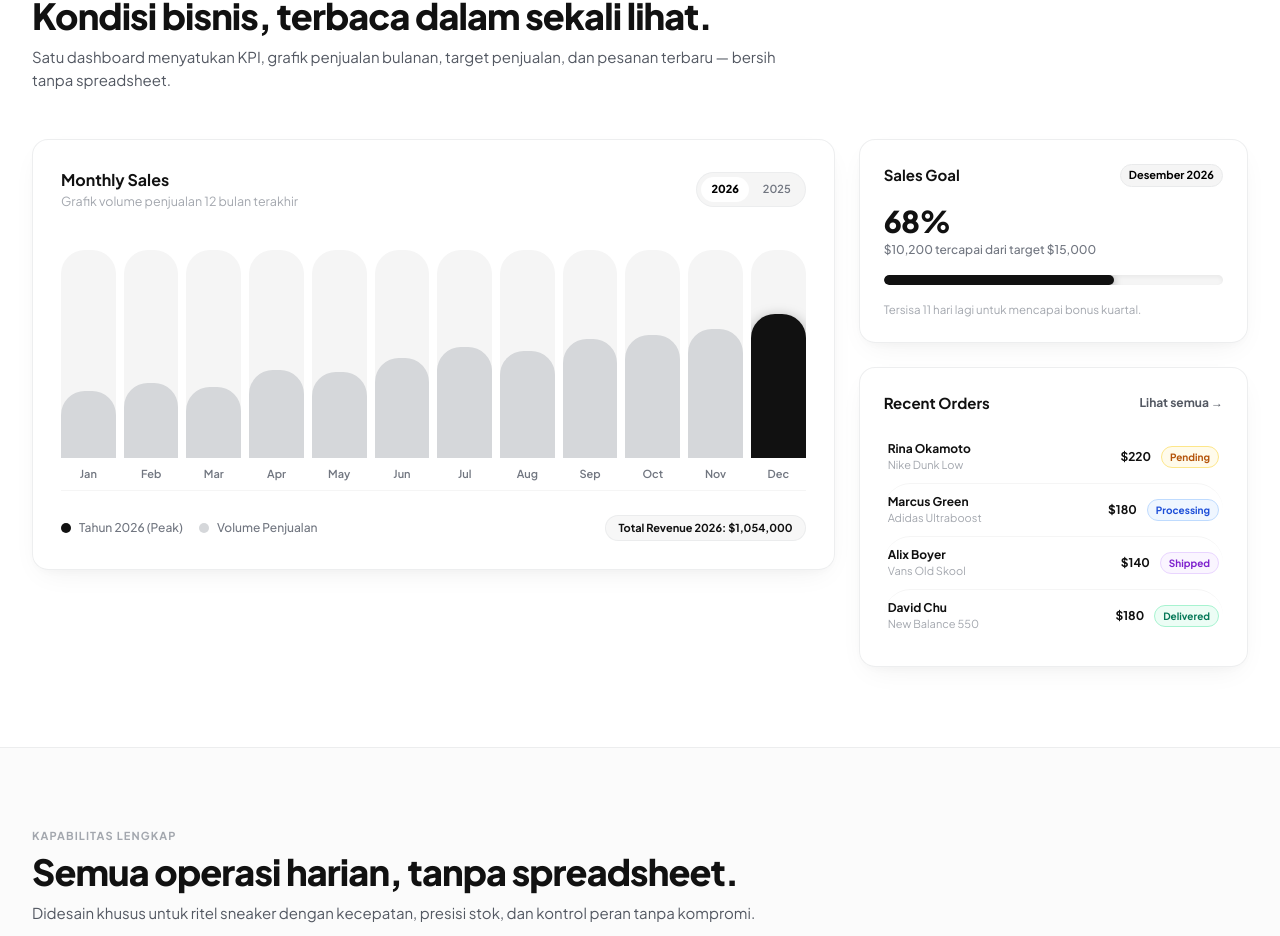
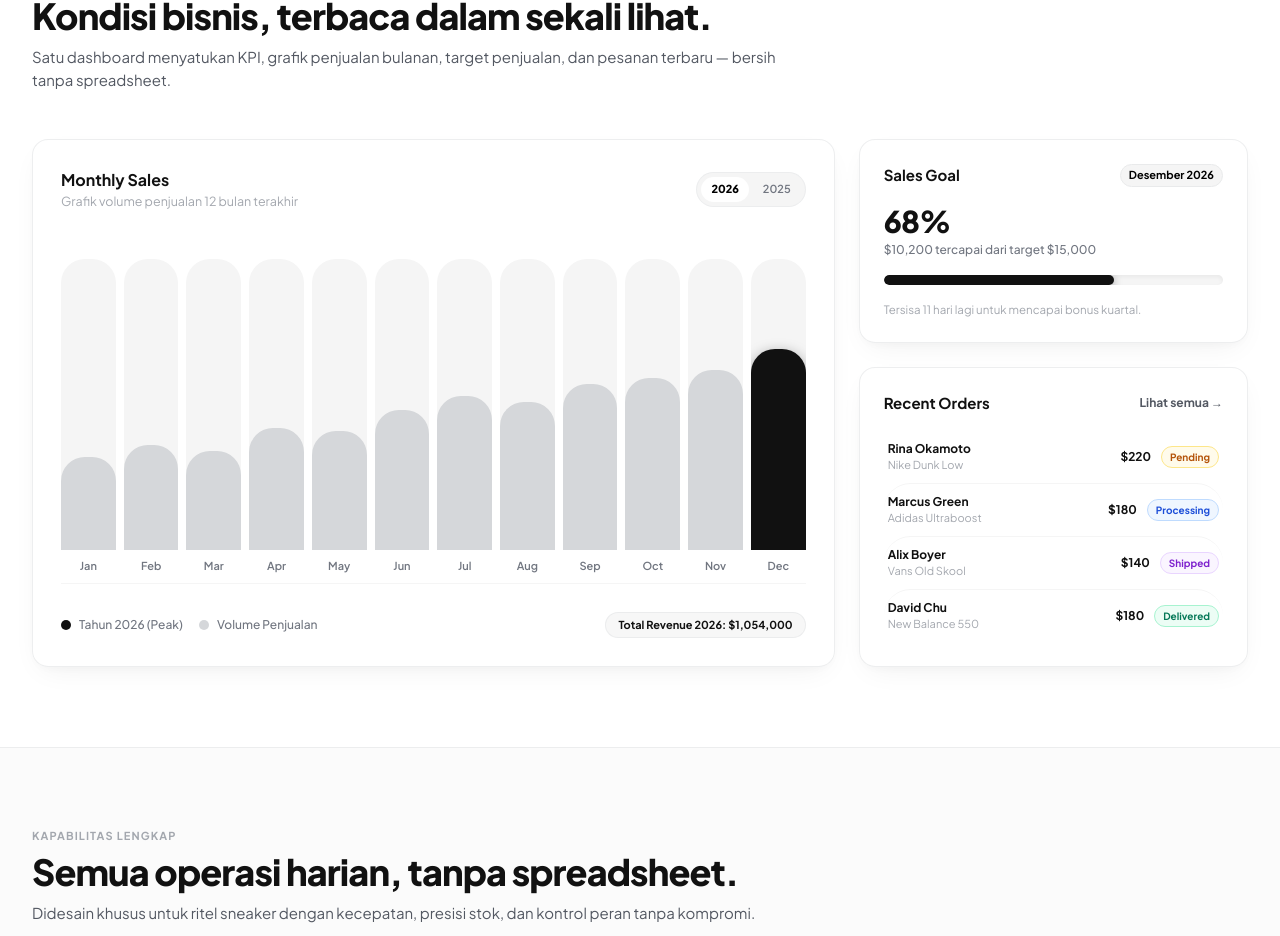
Before and after one commit to rassendryavs-eng/shoesmu, a React (Vite) app: page / in a window 1280 px wide. Shown: the part 1729-2665 px from the top of the page. Built offline with nearby package versions, Linux system fonts and the light colour scheme.

Commit message:
fix: enlarge Monthly Sales bar chart height to align perfectly with right column

```diff
--- a/src/pages/LandingPage.jsx
+++ b/src/pages/LandingPage.jsx
@@ -584,9 +584,9 @@ export const LandingPage = () => {
           </p>
         </div>
 
-        <div className="grid grid-cols-1 lg:grid-cols-3 gap-6 items-start">
+        <div className="grid grid-cols-1 lg:grid-cols-3 gap-6 items-stretch">
           {/* Monthly Sales Interactive Bar Chart Preview (2 Cols) */}
-          <div className="lg:col-span-2 bg-white/90 backdrop-blur-sm border border-gray-200/80 rounded-2xl p-6 sm:p-7 shadow-card-elevated hover:shadow-card-hover hover:border-gray-300 transition-all duration-300 space-y-6">
+          <div className="lg:col-span-2 bg-white/90 backdrop-blur-sm border border-gray-200/80 rounded-2xl p-6 sm:p-7 shadow-card-elevated hover:shadow-card-hover hover:border-gray-300 transition-all duration-300 flex flex-col justify-between h-full space-y-6">
             <div className="flex items-center justify-between">
               <div>
                 <h3 className="text-[16px] font-bold text-ink">Monthly Sales</h3>
@@ -621,7 +621,7 @@ export const LandingPage = () => {
             </div>
 
             {/* Custom Bar Visualizer */}
-            <div className="h-64 flex items-end justify-between gap-2 pt-6 pb-2 border-b border-gray-100">
+            <div className="flex-1 min-h-[300px] sm:min-h-[330px] flex items-end justify-between gap-2 pt-6 pb-2 border-b border-gray-100">
               {(selectedYear === "2026" ? MONTHLY_SALES_2026 : MONTHLY_SALES_2025).map((item, idx, arr) => {
                 const maxVal = 180000;
                 const heightPercent = Math.round((item.revenue / maxVal) * 100);
@@ -631,7 +631,7 @@ export const LandingPage = () => {
                 return (
                   <div
                     key={item.month}
-                    className="flex-1 flex flex-col items-center gap-2 group relative cursor-pointer"
+                    className="flex-1 h-full flex flex-col items-center justify-end gap-2 group relative cursor-pointer"
                     onMouseEnter={() => setHoveredBar(idx)}
                     onMouseLeave={() => setHoveredBar(null)}
                   >
@@ -642,7 +642,7 @@ export const LandingPage = () => {
                       </div>
                     )}
 
-                    <div className="w-full bg-gray-100 rounded-t-md h-52 flex items-end overflow-hidden">
+                    <div className="w-full bg-gray-100 rounded-t-md flex-1 min-h-[220px] flex items-end overflow-hidden">
                       <div
                         className={`w-full rounded-t-md transition-all duration-300 ${
                           isCurrent
@@ -662,7 +662,7 @@ export const LandingPage = () => {
               })}
             </div>
 
-            <div className="flex flex-wrap items-center justify-between gap-3 text-xs text-gray-500 font-medium">
+            <div className="flex flex-wrap items-center justify-between gap-3 text-xs text-gray-500 font-medium pt-1">
               <div className="flex items-center gap-4">
                 <span className="flex items-center gap-2">
                   <span className="w-2.5 h-2.5 rounded-full bg-[#111111] shadow-2xs" />
```
